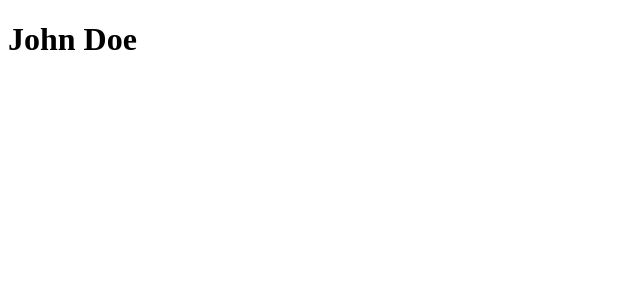
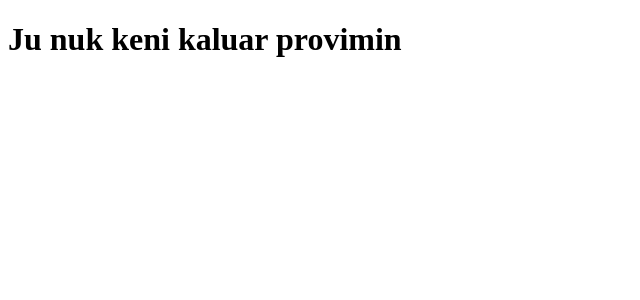
Before and after one commit to armendlahi/learning-react-ick, a React (Create React App) app: page / in a window 1280 px wide. Shown: the top 300 px of the page, without its empty margins (0-640 px from the left). Built offline with nearby package versions, Linux system fonts and the light colour scheme.

Commit message:
Conditional rendering using state.

```diff
--- a/src/App.js
+++ b/src/App.js
@@ -4,16 +4,21 @@ class App extends React.Component {
     constructor() {
         super();
         this.state = {
-            firstName: 'John Doe'
-        };
+            kaKaluarProvimin: false
+        }
     }
 
-    render() {
-        return (
-            <div>
-                <h1>{this.state.firstName}</h1>
-            </div>
-        )
+    render () {
+        // let header;
+
+        // if (this.state.kaKaluarProvimin) {
+        //     header = <h1>Ju keni kaluar provmin</h1>;
+        // } else {
+        //     header = <h1>Ju nuk keni kaluar provmin</h1>;
+        // }
+
+        return <h1>{`Ju ${this.state.kaKaluarProvimin ? '' : 'nuk'} keni kaluar provimin`}</h1>;
+        // return this.state.kaKaluarProvimin ? <h1>Ju keni kaluar provmin</h1> : <h1>Ju nuk keni kaluar provimin</h1>;
     }
 }
 
```
